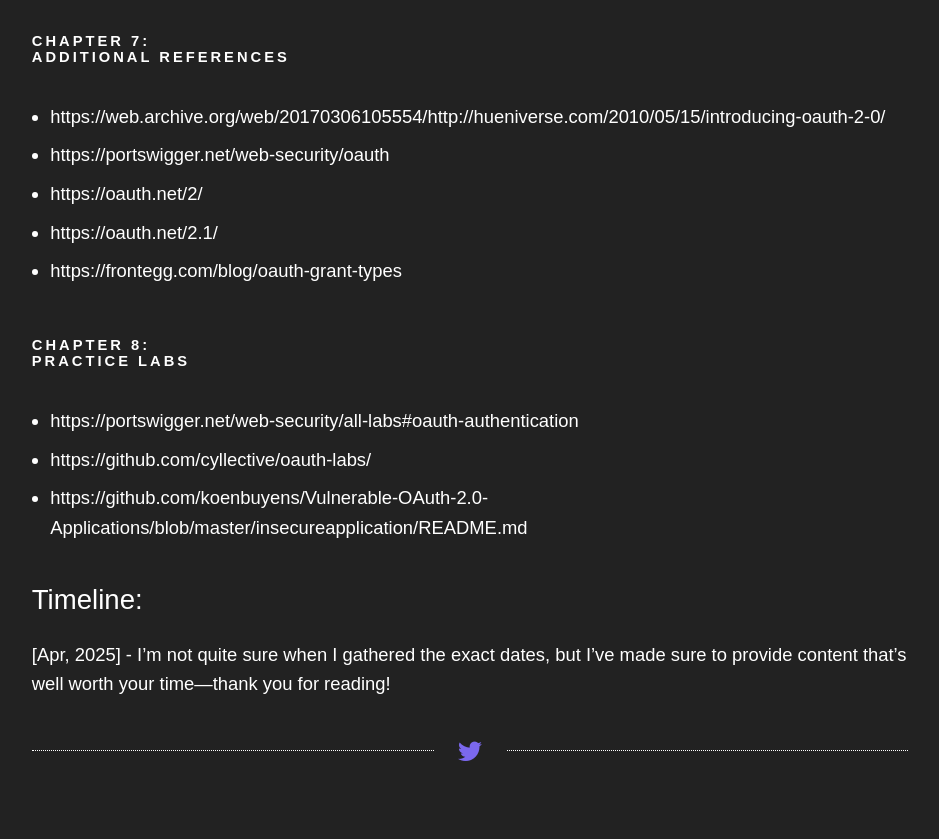
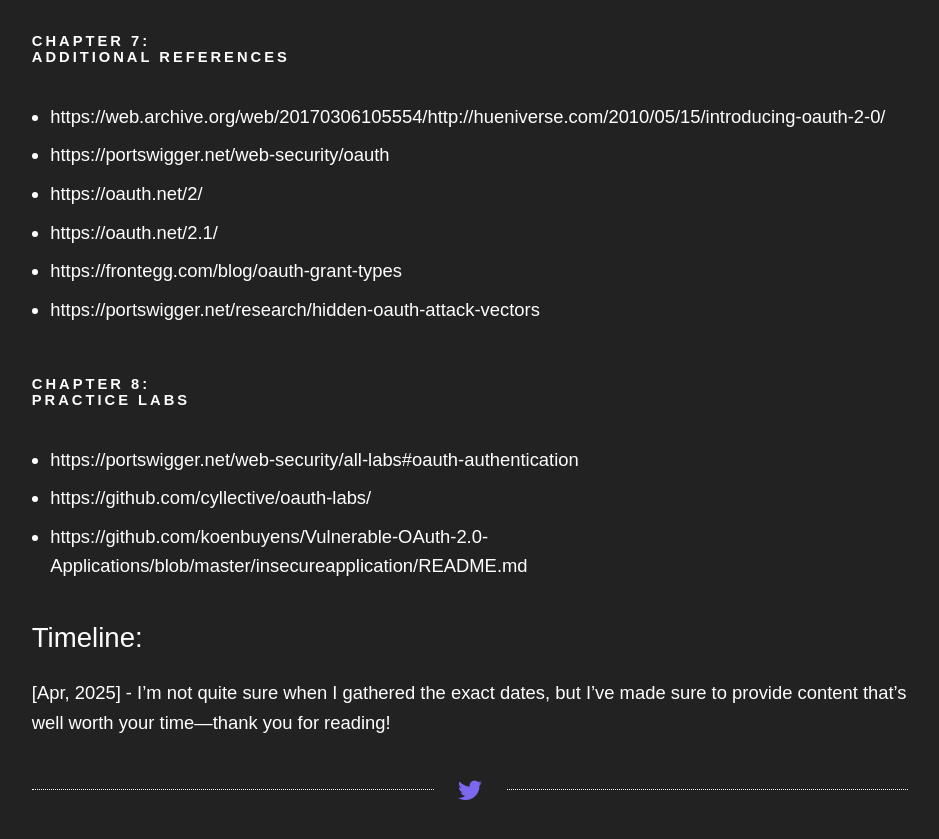
Before and after one commit to abhisek3122/blog.abhis3k.in, a Jekyll site: the page built from _posts/2025-05-23-oauth-concept-and-testcases.markdown, in a window 1280 px wide and 900 px high, scrolled down 17525 px. Shown: the top 839 px of the window, without its empty margins (170-1109 px from the left). Built offline with Jekyll 4.4.1, drawn with Linux system fonts in a browser that asks for light colours; some web fonts are replaced; some of the changed lines change nothing that is shown.

Commit message:
Update 2025-05-23-oauth-concept-and-testcases.markdown
additional resource addition

```diff
--- a/_posts/2025-05-23-oauth-concept-and-testcases.markdown
+++ b/_posts/2025-05-23-oauth-concept-and-testcases.markdown
@@ -244,6 +244,7 @@
 - https://oauth.net/2/
 - https://oauth.net/2.1/
 - https://frontegg.com/blog/oauth-grant-types
+- https://portswigger.net/research/hidden-oauth-attack-vectors
 
 #### Chapter 8: <br/>Practice Labs {#chapter8}
 - https://portswigger.net/web-security/all-labs#oauth-authentication
```
